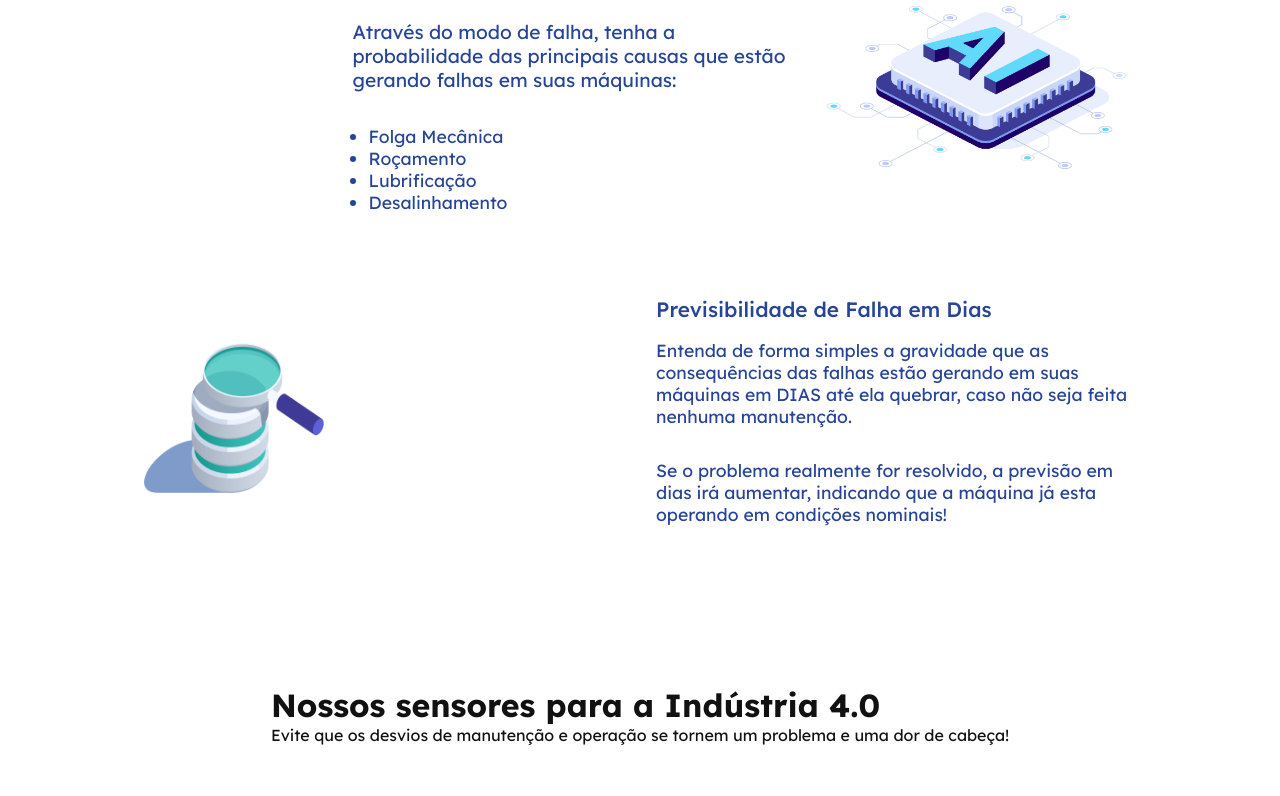
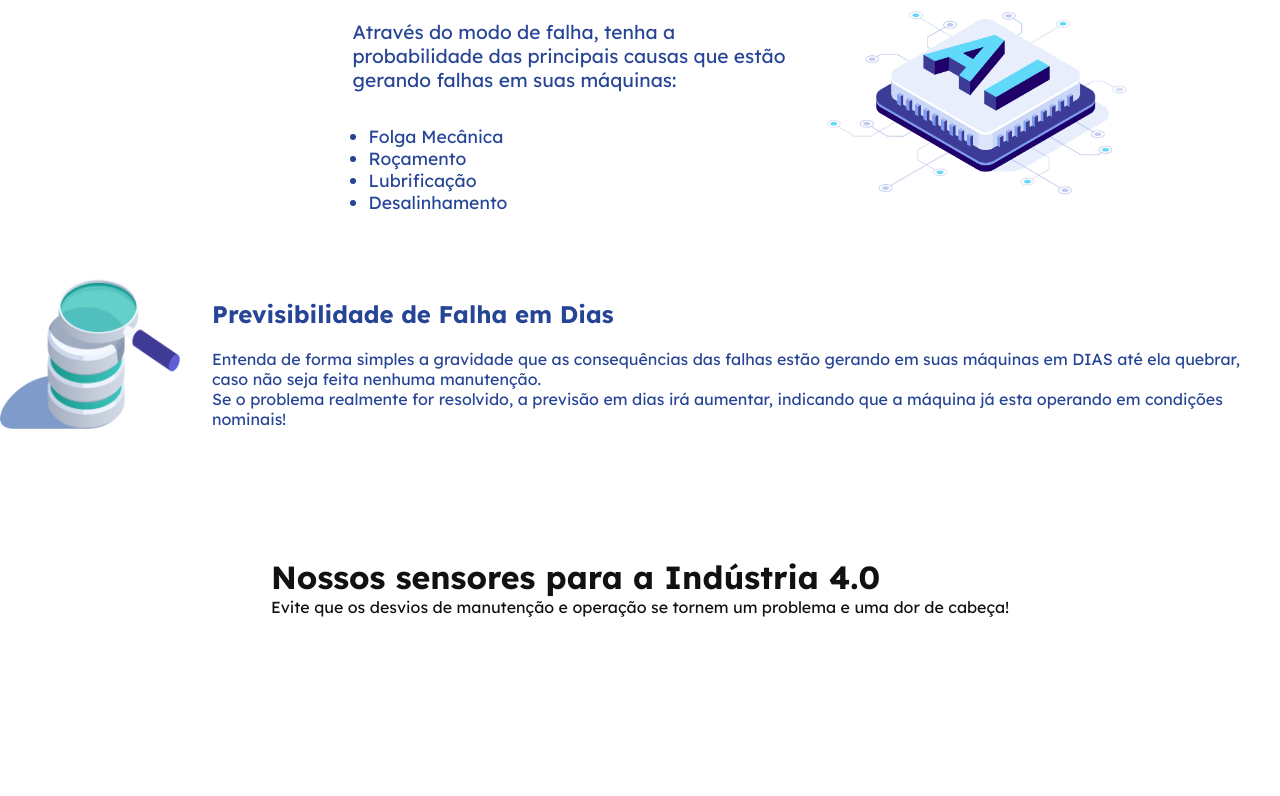
Before and after one commit to estevaolibardi/lektor-pagge, a Next.js app: page /about in a window 1280 px wide. Shown: the part 1251-2047 px from the top of the page. Built offline with nearby package versions, Linux system fonts and the light colour scheme.

Commit message:
feat: fx1

```diff
--- a/components/Footer/styles.ts
+++ b/components/Footer/styles.ts
@@ -275,7 +275,7 @@ export const Info = styled.div`
   }
 
   @media screen and (min-width: 1440px) {
-    width: 1400px;
+    width: 1145px;
     height: 200px;
     flex-direction: row;
 
--- a/styles/aboutstyle.ts
+++ b/styles/aboutstyle.ts
@@ -312,6 +312,15 @@ export const Card = styled.div`
       > h1 {
         font-size: 1.5rem;
         font-weight: 500;
+        span {
+          --color: #58cfc9;
+          --position: 0.1rem 2.3rem;
+          --width: 100%;
+          --height: 8px;
+          background: linear-gradient(var(--color), var(--color))
+            var(--position) / var(--width) var(--height) no-repeat;
+          padding-bottom: 15px;
+        }
       }
 
       p {
@@ -366,7 +375,7 @@ export const Card = styled.div`
       flex-direction: column;
       align-items: center;
       width: 470px;
-      height: 115px;
+      height: 140px;
       justify-content: space-between;
       text-align: center;
       color: #274596;
@@ -506,7 +515,7 @@ export const Box2 = styled.div`
 
   img {
     width: 350px;
-    height: 250px;
+    height: 280px;
   }
 
   div {
@@ -561,7 +570,6 @@ export const Box2 = styled.div`
 `;
 
 export const Box3 = styled.div`
-  width: 1025px;
   display: flex;
   justify-content: center;
   color: #274596;
@@ -575,9 +583,35 @@ export const Box3 = styled.div`
   }
 
   div {
+    display: flex;
+    flex-direction: column;
+  }
+
+  @media screen and (min-width: 1366px) {
+    width: 1025px;
+    justify-content: end;
+    margin-top: 1rem;
+
+    img {
+      width: 250px;
+      height: 200px;
+    }
+
+    > div {
+      flex-direction: center;
+      align-items: center;
+      width: 390px;
+
+      :last-child {
         width: 480px;
         display: flex;
-    flex-direction: column;
+        align-self: start;
+        margin-right: 2rem;
+        align-items: flex-start;
+
+        h1 {
+          font-size: 1.7rem;
+        }
 
         p {
           margin-bottom: 2rem;
@@ -591,6 +625,8 @@ export const Box3 = styled.div`
         h2 {
           font-size: 1.3rem;
           font-weight: 500;
+        }
+      }
     }
   }
 
```
Lines whose indentation alone changed are shown as unchanged.
